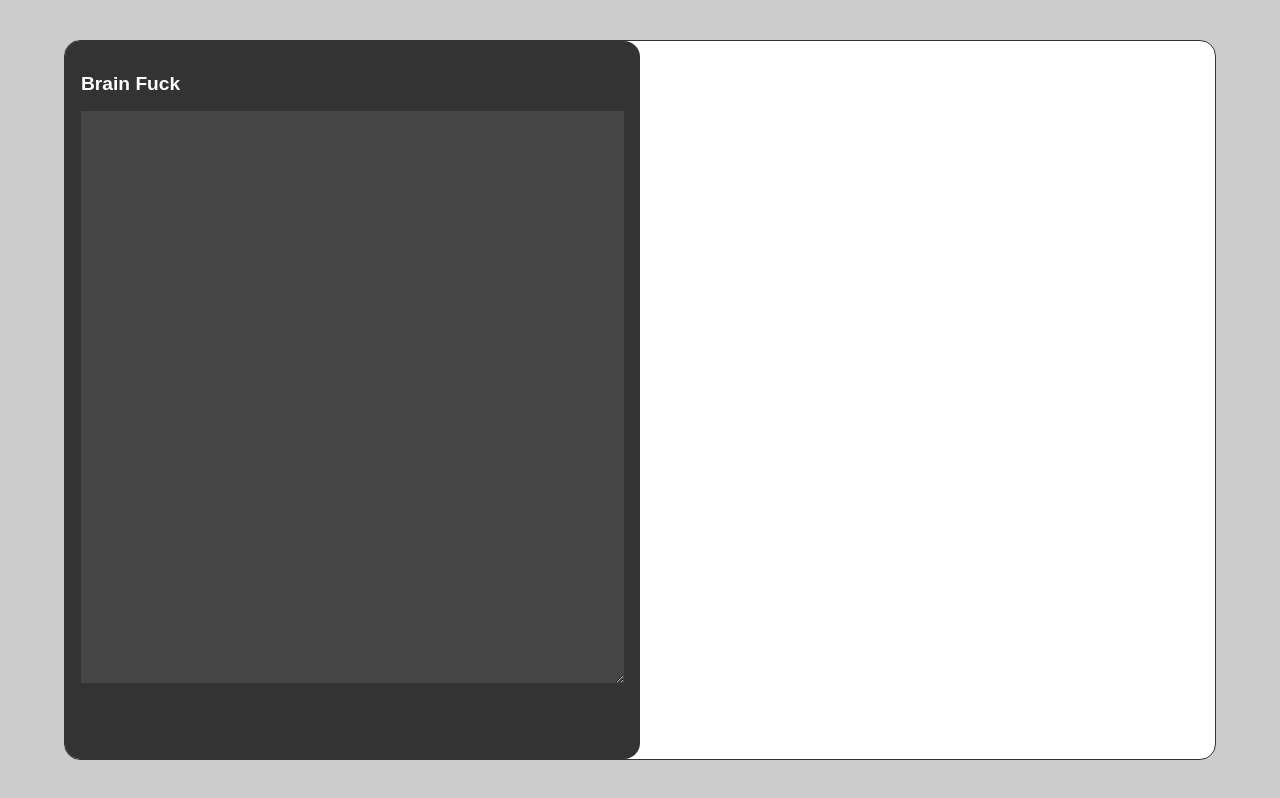
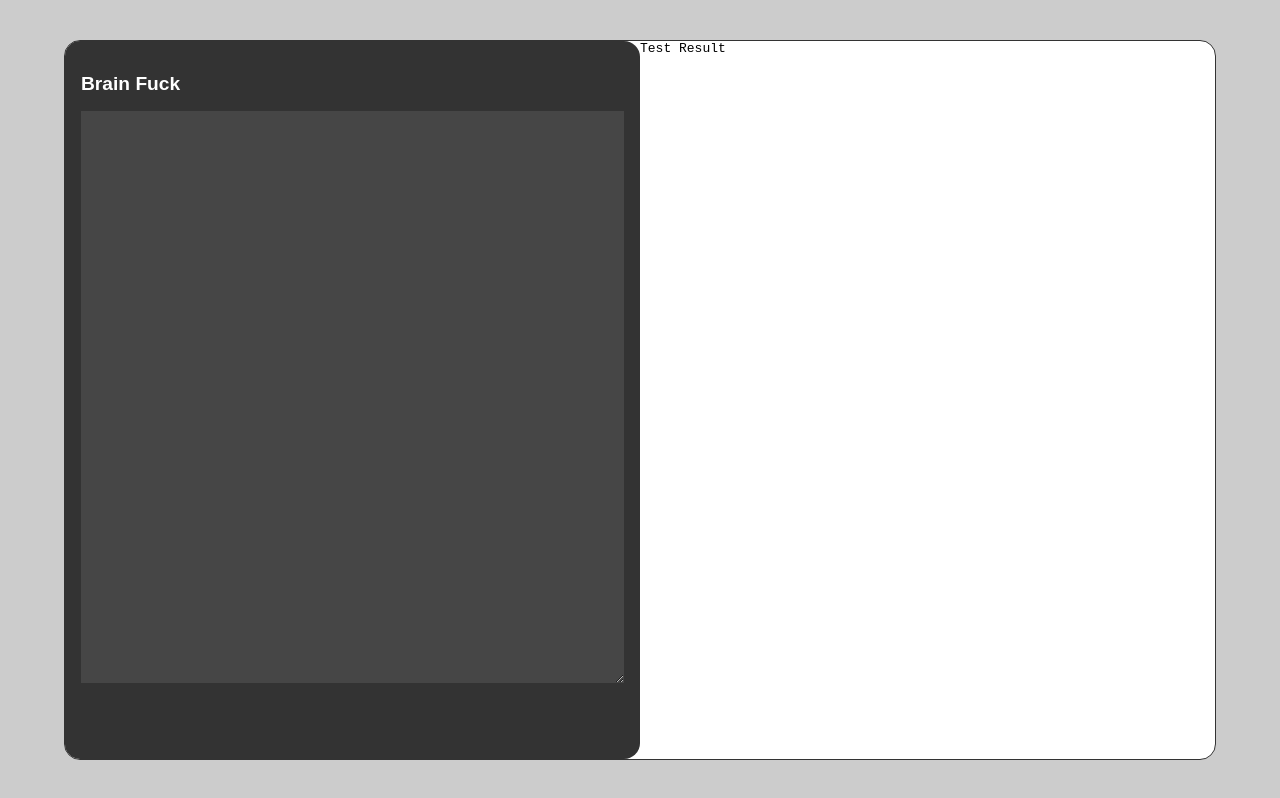
Before and after one commit to JCharls1/Encrypts-project, a React (Vite) app in the folder CodeEdit/: page / in a window 1280 px wide. Built offline with nearby package versions, Linux system fonts and the light colour scheme.

Commit message:
Added some *unfinished* functionalities

```diff
--- /dev/null
+++ b/CodeEdit/src/BrainFck.jsx
@@ -0,0 +1,19 @@
+
+function BrainFck({text}){
+
+    let tape = [0];
+    let cell_index = 0;
+
+    let user_input = [];
+    let loop_table = {};
+
+    let loop_stack = [];
+
+    return(
+        <>
+            {text}
+        </>
+    );
+}
+
+export default BrainFck;
--- a/CodeEdit/src/Editor.jsx
+++ b/CodeEdit/src/Editor.jsx
@@ -1,17 +1,27 @@
+import { useState } from 'react'
 import './Editor.css'
+import BrainFck from './BrainFck'
 
 function Editor(){
+    const [txt, setTxt] = useState("");
+    const text = "Test Result";
+
+    const handleChange = (event) =>{
+        setTxt(event.target.value);
+        console.log(event.target.value);
+    }
+
     return(
         <>
             <div className="body">
-                <div class="code-editor">
-                    <div class="code">
-                        <div class="html-code">
+                <div className="code-editor">
+                    <div className="code">
+                        <div className="html-code">
                             <h1>Brain Fuck</h1>
-                            <textarea></textarea>
+                            <textarea onChange={handleChange} value={txt}></textarea>
                         </div>
                     </div>
-                    <iframe id="result"></iframe>
+                    <pre id="result"><BrainFck text={text} /></pre>
                 </div>
             </div>
         </>
```
